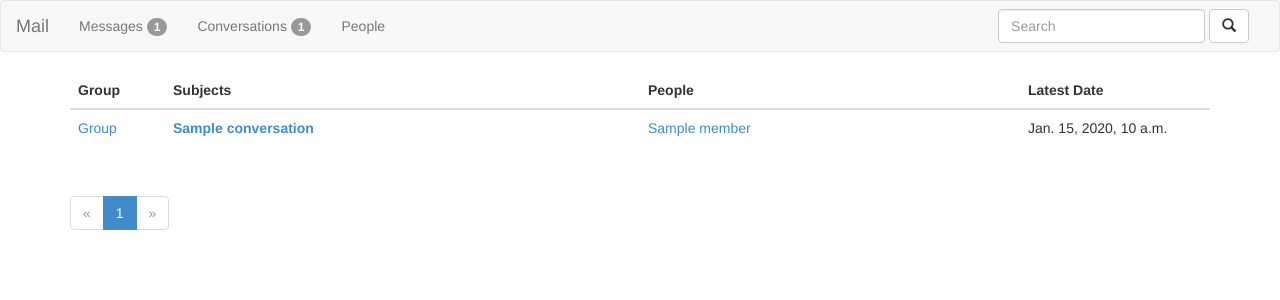
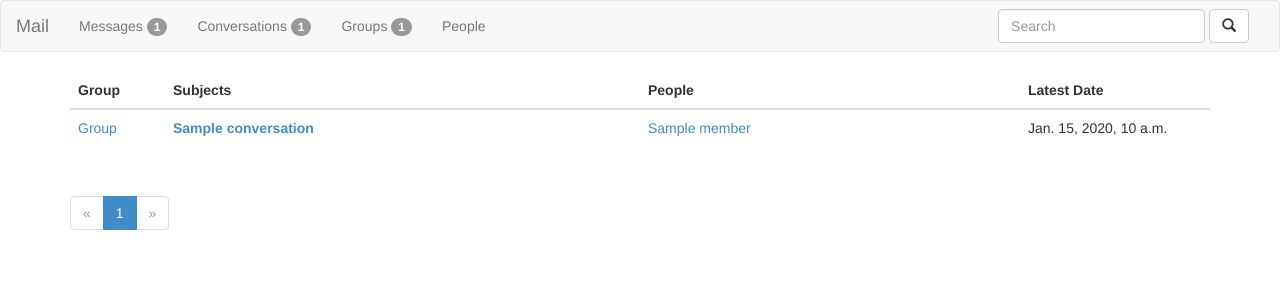
Before and after one commit to thechild/mbox2sql, a Django app: template reader/templates/group_list.html in a window 1280 px wide. Shown: the top 300 px of the page. Run offline with Django 3.2, Linux system fonts and the light colour scheme; the template is opened without the code that fills it: most values are stand-ins (such as "Sample title", 1, 10 or a date in 2020); some libraries are stand-ins or nearby versions.

Commit message:
added group list to the home nav bar

```diff
--- a/reader/templates/base.html
+++ b/reader/templates/base.html
@@ -23,6 +23,7 @@
         <ul class="nav navbar-nav">
           <li><a href="{% url 'reader:home' %}">Messages <span class="badge">{{ unread_message_count }}</span></a></li>
           <li><a href="{% url 'reader:chome' %}">Conversations <span class="badge">{{ unread_conversation_count }}</span></a></li>
+          <li><a href="{% url 'reader:ghome' %}">Groups <span class="badge">{{ unread_conversation_count }}</span></a></li>
           <li><a href="{% url 'reader:people_list' %}">People</a></li>
         </ul>
 
```
